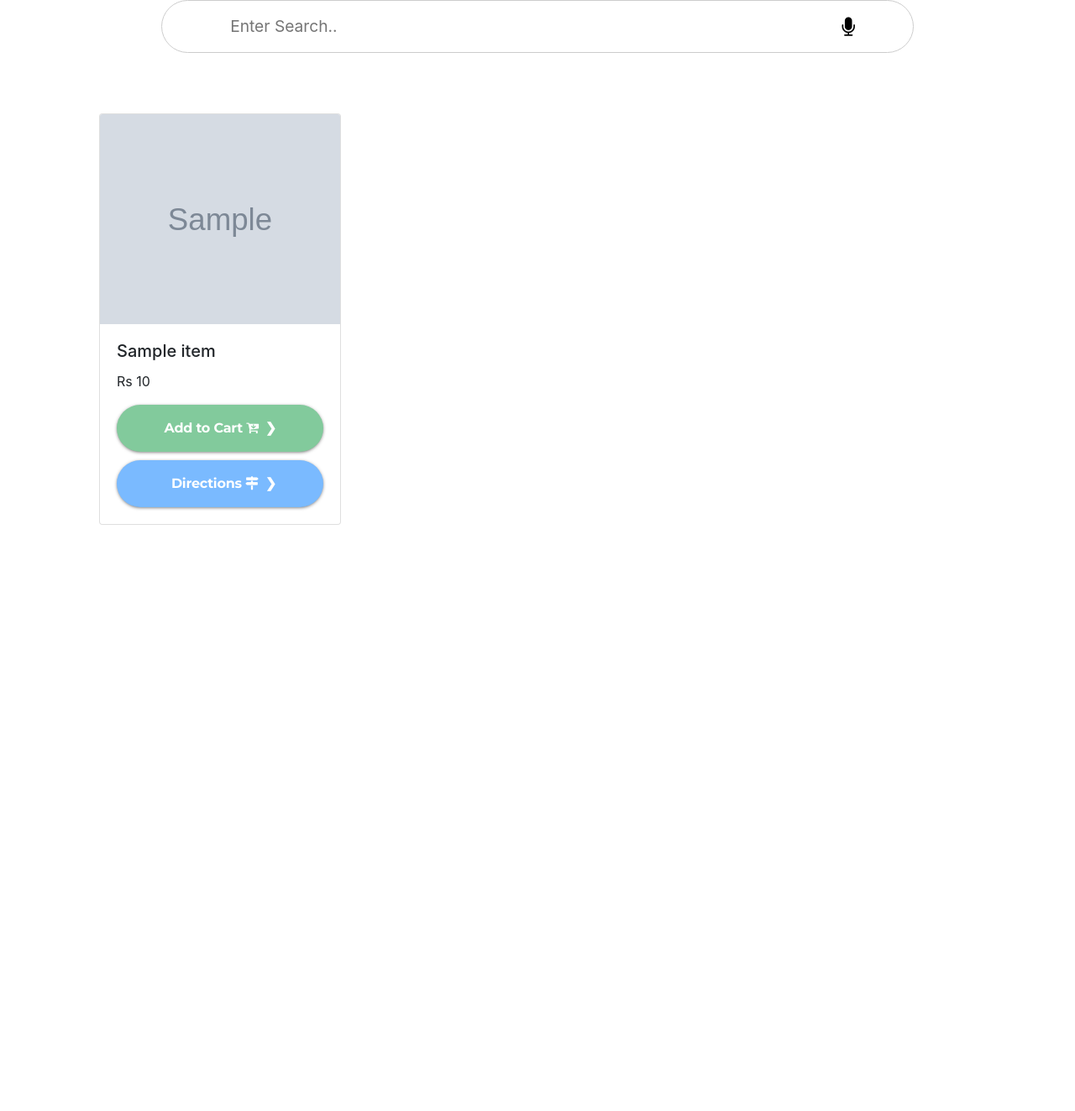
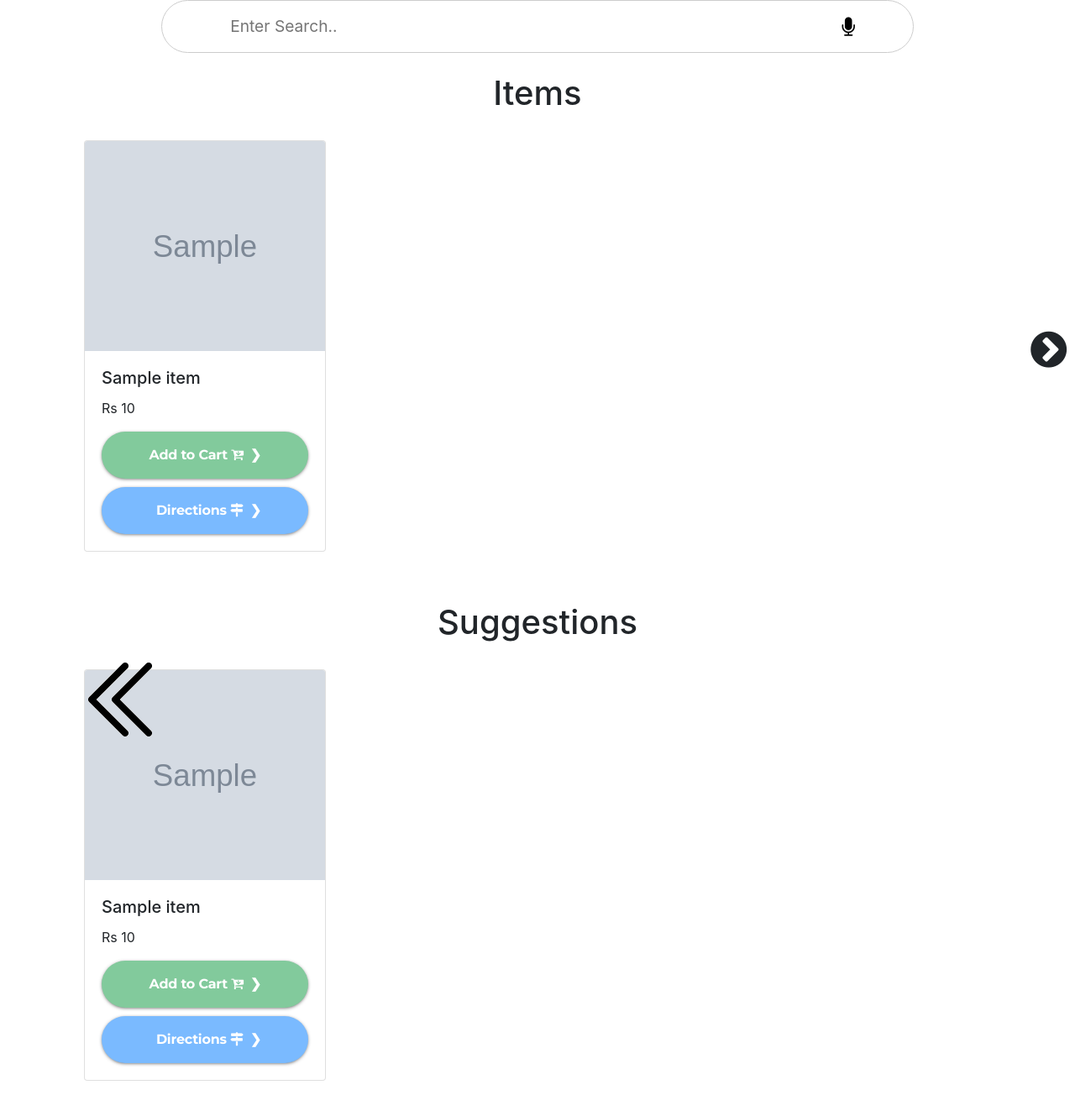
Before and after one commit to gm185194/SmartCart, a Django app: template templates/index.html in a window 1280 px wide. Shown: the part 69-1392 px from the top of the page at 84% size. Before the commit the page ends 694 px from the top, so only its background shows below. Run offline with Django 3.2, Linux system fonts and the light colour scheme; the template is opened without the code that fills it: most values are stand-ins (such as "Sample title", 1, 10 or a date in 2020); grey boxes marked "Sample" are stand-in pictures; some libraries are stand-ins or nearby versions; some web fonts are replaced.

Commit message:
Item Scroll at Home Page

```diff
--- a/smartcart/static/css/index.css
+++ b/smartcart/static/css/index.css
@@ -623,3 +623,9 @@ input[type=text]:focus
   width: 100%;
   box-shadow: 0 1px 4px -1px #4f4e4f;
 }
+
+#items
+{
+  scroll-behavior: smooth;
+  transition: 0.5s;
+}
--- a/smartcart/static/js/index.js
+++ b/smartcart/static/js/index.js
@@ -31,33 +31,33 @@ function shortestpath(visited, i, j, x, y, minroute, routelist) {
     // console.log("NOT reached :"+routelist);
     visited[i][j] = 1;
 
-    let routes=[];
-    let chance=0;
+    let routes = [];
+    let chance = 0;
 
     if (isvalid(i - 1, j) && issafe(visited, i - 1, j)) {
-        let result=shortestpath(visited, i - 1, j, x, y, minroute, routelist + "u");
-        if(result!==-1)routes.push(result);
-        chance=1;
+        let result = shortestpath(visited, i - 1, j, x, y, minroute, routelist + "u");
+        if (result !== -1) routes.push(result);
+        chance = 1;
     }
 
     if (isvalid(i, j + 1) && issafe(visited, i, j + 1)) {
-        let result=shortestpath(visited, i, j + 1, x, y, minroute, routelist + "r");
-        if(result!==-1)routes.push(result);
-        chance=1;
+        let result = shortestpath(visited, i, j + 1, x, y, minroute, routelist + "r");
+        if (result !== -1) routes.push(result);
+        chance = 1;
     }
     if (isvalid(i, j - 1) && issafe(visited, i, j - 1)) {
-        let result=shortestpath(visited, i, j - 1, x, y, minroute, routelist + "l");
-        if(result!==-1)routes.push(result);
-        chance=1;
+        let result = shortestpath(visited, i, j - 1, x, y, minroute, routelist + "l");
+        if (result !== -1) routes.push(result);
+        chance = 1;
     }
     if (isvalid(i + 1, j) && issafe(visited, i + 1, j)) {
-        let result=shortestpath(visited, i + 1, j, x, y, minroute, routelist + "d");
-        if(result!==-1)routes.push(result);
-        chance=1;
+        let result = shortestpath(visited, i + 1, j, x, y, minroute, routelist + "d");
+        if (result !== -1) routes.push(result);
+        chance = 1;
     }
     visited[i][j] = 0;
-    if(!chance || routes.length===0)return -1;
-    routes.sort((a,b) => a.length - b.length);
+    if (!chance || routes.length === 0) return -1;
+    routes.sort((a, b) => a.length - b.length);
     // console.log(routes);
     return routes[0];
 }
@@ -77,6 +77,8 @@ function refreshmap() {
 $(document).ready(function () {
 
     $("#searchcross").hide();
+    $("#itemsscrollleft").hide();
+    $("#itemsscrollright").show();
     var itemcount = 1;
     var destination = [8, 11];
     var cartposition = [0, 0];
@@ -101,9 +103,8 @@ $(document).ready(function () {
                 refreshmap();
                 cartposition[0] = i;
                 cartposition[1] = j;
-                if(cartposition[0]===destination[0] && cartposition[1]===destination[1])
-                {
-                    let text="You have reached your destination, please pick your item";
+                if (cartposition[0] === destination[0] && cartposition[1] === destination[1]) {
+                    let text = "You have reached your destination, please pick your item";
                     // alert(text);
                     speaker.text = text;
                     window.speechSynthesis.speak(speaker);
@@ -127,23 +128,19 @@ $(document).ready(function () {
                     // console.log(cords[0] + " " + cords[1]);
                     let id = "r" + cords[0] + "c" + cords[1];
                     $("#" + id).addClass("route");
-                    if (pathlist[direction] === "r")
-                    {
+                    if (pathlist[direction] === "r") {
                         cords[1] += 1;
                         $("#" + id).html("<img src=\"../static/img/right-arrow.gif\" width='100%'/>");
                     }
-                    if (pathlist[direction] === "l")
-                    {
+                    if (pathlist[direction] === "l") {
                         cords[1] -= 1;
                         $("#" + id).html("<img src=\"../static/img/left-arrow.gif\" width='100%'/>");
                     }
-                    if (pathlist[direction] === "u")
-                    {
+                    if (pathlist[direction] === "u") {
                         cords[0] -= 1;
                         $("#" + id).html("<img src=\"../static/img/up-arrow.gif\" width='100%'/>");
                     }
-                    if (pathlist[direction] === "d")
-                    {
+                    if (pathlist[direction] === "d") {
                         cords[0] += 1;
                         $("#" + id).html("<img src=\"../static/img/down-arrow.gif\" width='100%'/>");
                     }
@@ -263,4 +260,32 @@ $(document).ready(function () {
         // findpath();
     });
 
+    $("#items").scroll(function () {
+        if ($('#items').scrollLeft() === 0) {
+            $("#itemsscrollleft").hide();
+        } else if ($('#items').scrollLeft() === $('#items')[0].scrollWidth - 960) {
+            $("#itemsscrollright").hide();
+        } else {
+            $("#itemsscrollleft").show();
+            $("#itemsscrollright").show();
+        }
+    });
+
+    $("#itemsscrollleft").click(function () {
+        let temp = $('#items').scrollLeft() - 550;
+        temp = temp > 0 ? temp : 0;
+        $('#items').animate({
+            scrollLeft: temp
+        }, 500);
+    });
+
+    $("#itemsscrollright").click(function () {
+        let temp = $('#items').scrollLeft() + 550;
+        temp = temp <= $('#items')[0].scrollWidth - 960 ? temp : $('#items')[0].scrollWidth - 960;
+        $('#items').animate({
+            scrollLeft: temp
+        }, 500);
+    });
+
+
 });
--- a/templates/index.html
+++ b/templates/index.html
@@ -16,7 +16,7 @@
 
 <div class="map" id="map">
     <div class="closemaps">
-        <i class="fa fa-times" aria-hidden="true" style="font-weight: 100;font-size: 30px" ></i>
+        <i class="fa fa-times" aria-hidden="true" style="font-weight: 100;font-size: 30px"></i>
     </div>
     <div class="store">
     </div>
@@ -66,92 +66,56 @@
     <div class="search-container" style="width: 70%;margin: auto">
         {#            <a class="g-icon" href="https://google.com" target="_blank"><img src="https://user-images.githubusercontent.com/48612525/86507657-d54fbd80-bd8e-11ea-866b-ac26496481ae.png" alt="google icon" /></a>#}
         <input id="searchbar" class="search-bar" type="text" placeholder="Enter Search.."/>
-        <button id="searchcross"><i class="fa fa-times" aria-hidden="true" style="font-weight: 100" ></i></button>
+        <button id="searchcross"><i class="fa fa-times" aria-hidden="true" style="font-weight: 100"></i></button>
         <button class="mic" id="voicesearch"><i class="fa fa-microphone" aria-hidden="true"></i></button>
     </div>
 </div>
-
-<div class="container  p-5">
-    <div class="row" id="items">
-
+<br>
+<h1 align="center">Items</h1>
+<div style="position: relative">
+    <div style="position: absolute;top:45%;z-index:1;">
+        <i class="fa fa-chevron-circle-left" id="itemsscrollleft" style="font-size: 50px;margin-left:10px"></i>
+    </div>
+    <div class="container" id="items" style="overflow-x: auto;white-space: nowrap;height: 550px;">
         {% for i in item %}
-        <div class="col-lg-4 mt-4">
+            <div class="col-lg-4 mt-4" style="display: inline-block;float: none;">
                 <div class="card" style="width: 18rem;">
                     <img class="card-img-top" src='{{ i.Image.url }}' alt="" height="250px">
                     <div class="card-body">
-                    <h5 class="card-title">{{i.item_name}}</h5>
-                    <p class="card-text">Rs {{i.Price}}</p>
+                        <h5 class="card-title">{{ i.item_name }}</h5>
+                        <p class="card-text">Rs {{ i.Price }}</p>
                         <i hidden>{{ i.Direction_x }},{{ i.Direction_y }}</i>
-                    <a href="#" class="btn btn-primary add-cart" >Add to Cart <i class="fa fa-cart-arrow-down"></i></a>
+                        <a href="#" class="btn btn-primary add-cart">Add to Cart <i
+                                class="fa fa-cart-arrow-down"></i></a>
                         <a href="#" class="btn btn-primary directions">Directions <i class="fa fa-map-signs"></i></a>
                     </div>
                 </div>
             </div>
         {% endfor %}
-<!--        <div class="col-lg-4 mt-4">-->
-<!--            <div class="card" style="width: 18rem;">-->
-<!--                <img class="card-img-top" src="{% static 'img/burger.png' %}" alt="" height="250px">-->
-<!--                <div class="card-body">-->
-<!--                    <h5 class="card-title">burger</h5>-->
-<!--                    <p class="card-text">Rs 170.00</p>-->
-<!--                    <i hidden>4,10</i>-->
-<!--                    <a href="#" class="btn btn-primary add-cart" >Add to Cart <i class="fa fa-cart-arrow-down"></i></a>-->
-<!--                    <a href="#" class="btn btn-primary directions">Directions <i class="fa fa-map-signs"></i></a>-->
-<!--                </div>-->
-<!--            </div>-->
-<!--        </div>-->
-<!--        <div class="col-lg-4 mt-4">-->
-<!--            <div class="card" style="width: 18rem;">-->
-<!--                <img class="card-img-top" src="{% static 'img/tomato.png' %}" alt="" height="250px">-->
-<!--                <div class="card-body">-->
-<!--                    <h5 class="card-title">Tomato</h5>-->
-<!--                    <p class="card-text">Rs 15.00</p>-->
-<!--                    <i hidden>3,6</i>-->
-<!--                    <a href="#" class="btn btn-primary add-cart" >Add to Cart <i class="fa fa-cart-arrow-down"></i></a>-->
-<!--                    <a href="#" class="btn btn-primary directions">Directions <i class="fa fa-map-signs"></i></a>-->
-<!--                </div>-->
-<!--            </div>-->
-<!--        </div>-->
-<!--        <div class="col-lg-4 mt-4">-->
-<!--            <div class="card" style="width: 18rem;">-->
-<!--                <img class="card-img-top" src="{% static 'img/bread.png' %}" alt="" height="250px">-->
-<!--                <div class="card-body">-->
-<!--                    <h5 class="card-title">Bread</h5>-->
-<!--                    <p class="card-text">Rs 25.00</p>-->
-<!--                    <i hidden>4,2</i>-->
-<!--                    <a href="#" class="btn btn-primary add-cart" >Add to Cart <i class="fa fa-cart-arrow-down"></i></a>-->
-<!--                    <a href="#" class="btn btn-primary directions">Directions <i class="fa fa-map-signs"></i></a>-->
-<!--                </div>-->
-<!--            </div>-->
-<!--        </div>-->
-<!--        <div class="col-lg-4 mt-4">-->
-<!--            <div class="card" style="width: 18rem;">-->
-<!--                <img class="card-img-top" src="{% static 'img/coke.png' %}" alt="" height="250px">-->
-<!--                <div class="card-body">-->
-<!--                    <h5 class="card-title">Coca-Cola 150ml</h5>-->
-<!--                    <p class="card-text">Rs 150.00</p>-->
-<!--                    <i hidden>4,5</i>-->
-<!--                    <a href="#" class="btn btn-primary add-cart" >Add to Cart <i class="fa fa-cart-arrow-down"></i></a>-->
-<!--                    <a href="#" class="btn btn-primary directions">Directions <i class="fa fa-map-signs"></i></a>-->
-<!--                </div>-->
-<!--            </div>-->
-<!--        </div>-->
-<!--        <div class="col-lg-4 mt-4">-->
-<!--            <div class="card" style="width: 18rem;">-->
-<!--                <img class="card-img-top" src="{% static 'img/coke.png' %}" alt="" height="250px">-->
-<!--                <div class="card-body">-->
-<!--                    <h5 class="card-title">Coca-Cola 50ml</h5>-->
-<!--                    <p class="card-text">Rs 55.00</p>-->
-<!--                    <i hidden>7,9</i>-->
-<!--                    <a href="#" class="btn btn-primary add-cart" >Add to Cart <i class="fa fa-cart-arrow-down"></i></a>-->
-<!--                    <a href="#" class="btn btn-primary directions">Directions <i class="fa fa-map-signs"></i></a>-->
-<!--                </div>-->
-<!--            </div>-->
-<!--        </div>-->
-
+    </div>
+    <div id="itemsscrollright" style="position: absolute;top:45%;z-index:1;margin-right: 10px;right: 0">
+        <i class="fa fa-chevron-circle-right" style="font-size: 50px"></i>
     </div>
 </div>
-
+<br>
+<h1 align="center">Suggestions</h1>
+<div class="container" style="overflow-x: auto;white-space: nowrap;height: 550px;position: relative">
+    <div style="position: fixed"><img src="{% static 'img/left-arrow.gif' %}"></div>
+    {% for i in item %}
+        <div class="col-lg-4 mt-4" style="display: inline-block;float: none;">
+            <div class="card" style="width: 18rem;">
+                <img class="card-img-top" src='{{ i.Image.url }}' alt="" height="250px">
+                <div class="card-body">
+                    <h5 class="card-title">{{ i.item_name }}</h5>
+                    <p class="card-text">Rs {{ i.Price }}</p>
+                    <i hidden>{{ i.Direction_x }},{{ i.Direction_y }}</i>
+                    <a href="#" class="btn btn-primary add-cart">Add to Cart <i class="fa fa-cart-arrow-down"></i></a>
+                    <a href="#" class="btn btn-primary directions">Directions <i class="fa fa-map-signs"></i></a>
+                </div>
+            </div>
+        </div>
+    {% endfor %}
+</div>
 
 </body>
 </html>
```
Lines whose indentation alone changed are shown as unchanged.
